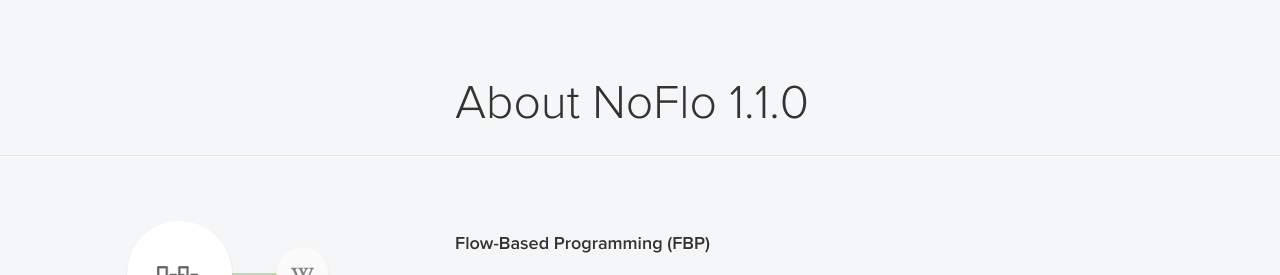
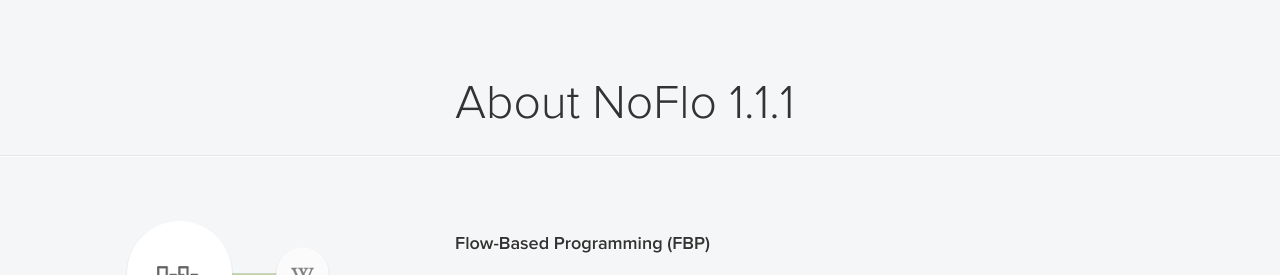
Before and after one commit to noflo/noflo.github.io, a Jekyll site: the page built from index.html, in a window 1280 px wide and 900 px high, scrolled down 567 px. Shown: the part 185-460 px from the top of the window. Built offline with Jekyll 4.4.1, drawn with Linux system fonts in a browser that asks for light colours; nearby versions of some CDN libraries.

Commit message:
Update API docs

```diff
--- a/_config.yml
+++ b/_config.yml
@@ -1,6 +1,6 @@
 title: NoFlo
 tagline: Flow-Based Programming for JavaScript
-version: 1.1.0
+version: 1.1.1
 permalink: /:categories/:title/
 baseurl: ""
 repository:
--- a/api/AsComponent.html
+++ b/api/AsComponent.html
@@ -334,7 +334,7 @@ recommended to use default values only with components that don’t need to run
       <span class="hljs-keyword">return</span>;
     }
     res = func.apply(<span class="hljs-literal">null</span>, values);
-    <span class="hljs-keyword">if</span> (<span class="hljs-keyword">typeof</span> res === <span class="hljs-string">'object'</span> &amp;&amp; <span class="hljs-keyword">typeof</span> res.then === <span class="hljs-string">'function'</span>) {</pre></div>
+    <span class="hljs-keyword">if</span> (res &amp;&amp; <span class="hljs-keyword">typeof</span> res === <span class="hljs-string">'object'</span> &amp;&amp; <span class="hljs-keyword">typeof</span> res.then === <span class="hljs-string">'function'</span>) {</pre></div>
 
 
 
```
